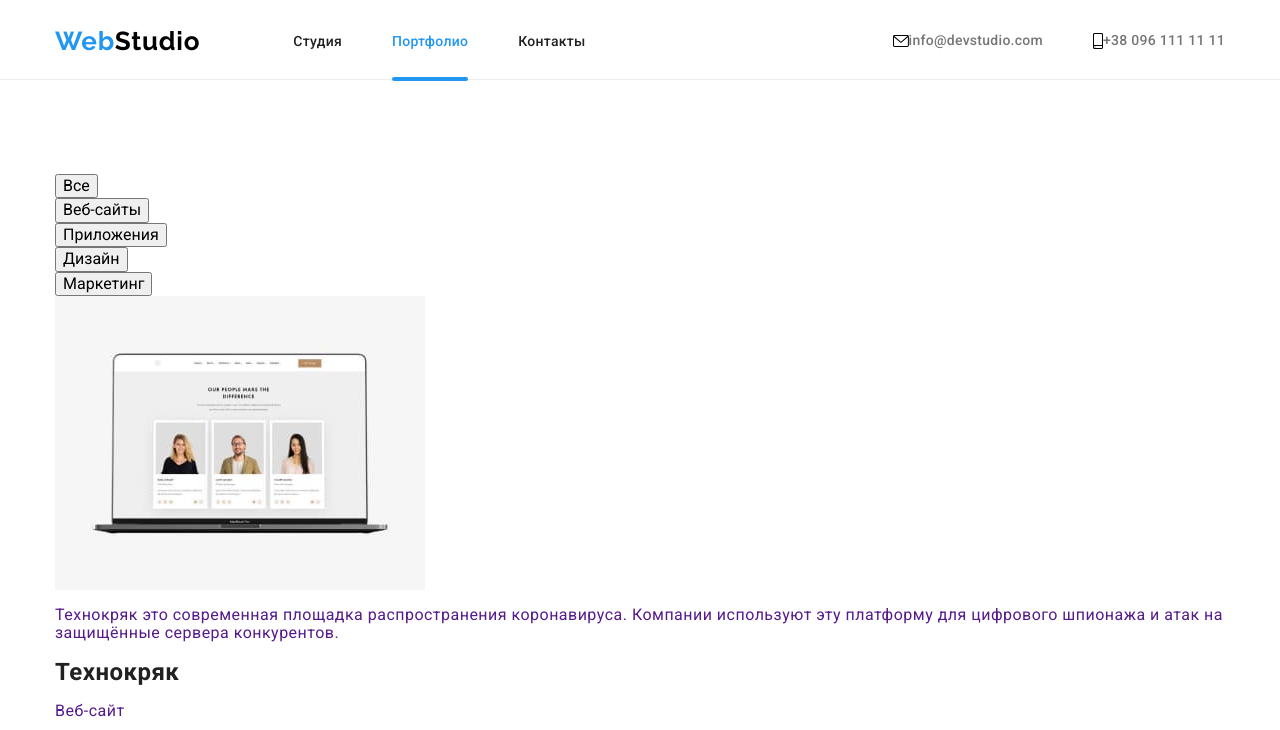
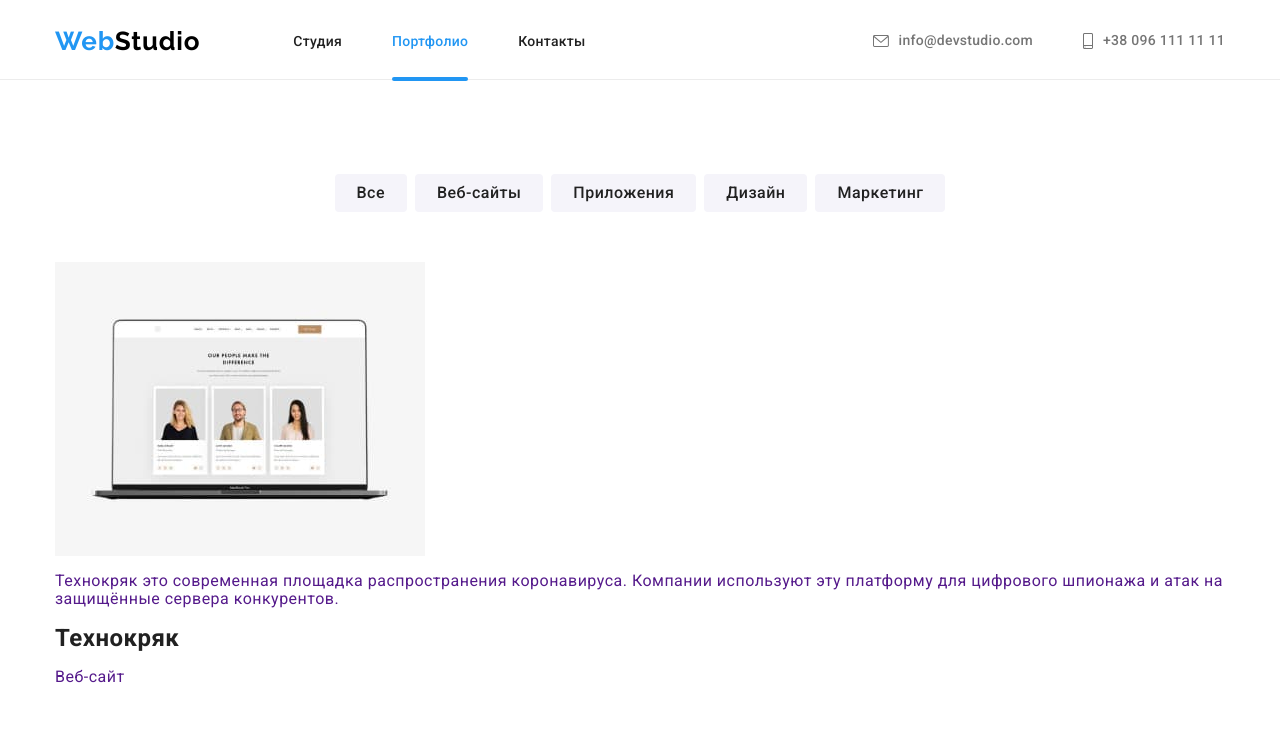
Before and after one commit to OksanaMosendz/goit-markup-hw-08, a plain HTML site: page portfolio.html in a window 1280 px wide. Shown: the top 730 px of the page. Drawn offline with Linux system fonts and the light colour scheme.

Commit message:
start portfolio

```diff
--- a/portfolio.html
+++ b/portfolio.html
@@ -23,7 +23,12 @@
                  <ul class="header-contacts">
                      <li class="contacts__item">
                          <a class="contacts__link"  href="mailto:info@devstudio.com">
-                             <svg class="contacts__icon" width="16px" height="12px">
+
+                             <svg class="contacts__icon-tablet" width="14px" height="10px">
+                                 <use href="./images/icons.svg#mail"></use>
+                             </svg>
+
+                             <svg class="contacts__icon-desktop" width="16px" height="12px">
                                  <use href="./images/icons.svg#mail"></use>
                              </svg>info@devstudio.com
                          </a>
@@ -31,7 +36,10 @@
 
                      <li class="contacts__item">
                          <a class="contacts__link" href="tel:+380961111111">
-                         <svg class="contacts__icon" width="10px" height="16px">
+                         <svg class="contacts__icon-tablet" width="10px" height="14px">
+                                 <use href="./images/icons.svg#phone"></use>
+                         </svg>
+                         <svg class="contacts__icon-desktop" width="10px" height="16px">
                              <use href="./images/icons.svg#phone"></use>
                          </svg>+38 096 111 11 11</a>
                      </li>
@@ -178,12 +186,12 @@
 
             <!-- Контакты -->
             <div>
-                <a href="./index.html" class="logo">Web<span class="logo__part--white">Studio</span></a>
+                <a href="./index.html" class="logo logo-footer">Web<span class="logo__part--white">Studio</span></a>
                 <address class="footer-address">
                     <p class="address__location">г. Киев, пр-т Леси Украинки, 26</p>
                     <ul class="address-contacts">
-                        <li  class="address-item"><a class="address__link" href="mailto:info@devstudio.com">info@devstudio.com</a></li>
-                        <li  class="address-item"><a class="address__link" href="tel:+380961111111">+38 096 111 11 11</a></li>
+                        <li class="address-item"><a class="address__link" href="mailto:info@devstudio.com">info@devstudio.com</a></li>
+                        <li class="address-item"><a class="address__link" href="tel:+380961111111">+38 096 111 11 11</a></li>
                     </ul>
                 </address>
             </div>
--- /dev/null
+++ b/sass/components/portfolio/_portfolio.scss
@@ -0,0 +1,51 @@
+
+/* Фильтр кнопок */
+
+.filter-list {
+  display: flex;
+  flex-wrap: wrap;
+  margin-bottom: 40px;
+
+
+  @media (min-width: 768px) {
+    margin-bottom: 30px;
+    justify-content: center;
+  }
+
+  @media (min-width: 1200px) {
+    margin-bottom: 50px;
+  }
+}
+
+.filter__item {
+  margin-right: 8px;
+
+  &:last-child {
+    margin-right: 0;
+  }
+}
+
+.filter__btn {
+  padding: 6px 22px;
+
+  background-color: var(--light-back);
+  border: none;
+  border-radius: 4px;
+
+  @include font(500, 16px, 1.62, var(--title-grey), 0.03em);
+  text-align: center;
+
+  outline: none;
+
+  @include main-transition3(color, box-shadow, background-color);
+
+  &:hover,
+  &:focus {
+    background-color: var(--main-blue);
+    color: var(--white);
+    box-shadow: 0px 3px 1px rgba(0, 0, 0, 0.1),
+      0px 1px 2px rgba(0, 0, 0, 0.08),
+      0px 2px 2px rgba(0, 0, 0, 0.12);
+  }
+
+}
```
Also changed, not shown: css/main.css, css/main.min.css, 2 other files.
